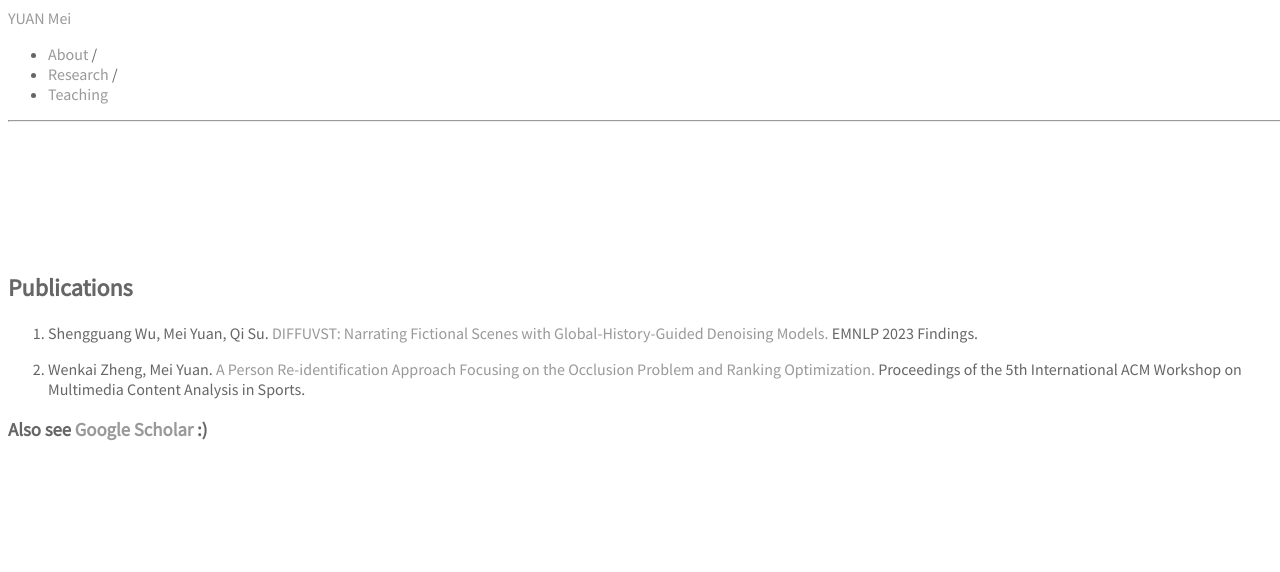
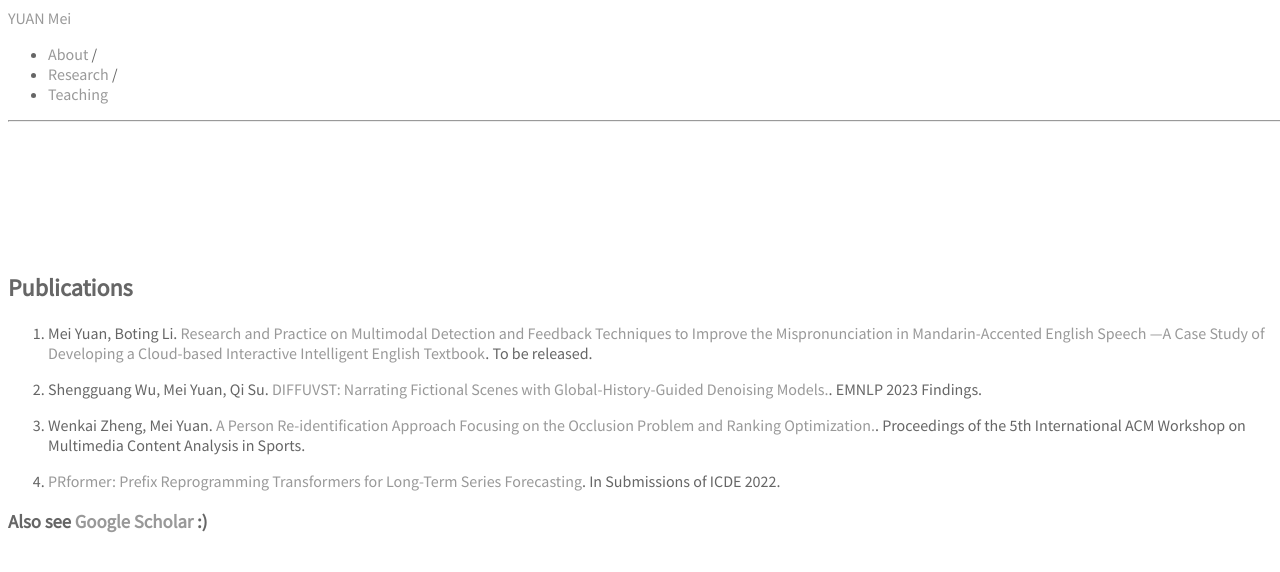
Before and after one commit to yuanapril/yuanapril.github.io, a Jekyll site: the page built from research.md, in a window 1280 px wide. Shown: the top 572 px of the page. Built offline with Jekyll 4.4.1, drawn with Linux system fonts in a browser that asks for light colours; some web fonts are replaced; our own code applies the rules of GitHub Pages for plain Markdown files.

Commit message:
Update research.md

```diff
--- a/research.md
+++ b/research.md
@@ -1,8 +1,12 @@
 ## Publications
 
-1. Shengguang Wu, Mei Yuan, Qi Su. [DIFFUVST: Narrating Fictional Scenes with Global-History-Guided Denoising Models.](https://arxiv.org/pdf/2312.07066v1) EMNLP 2023 Findings.
+1. Mei Yuan, Boting Li. [Research and Practice on Multimodal Detection and Feedback Techniques to Improve the Mispronunciation in Mandarin-Accented English Speech —A Case Study of Developing a Cloud-based Interactive Intelligent English Textbook](). To be released.
 
-2. Wenkai Zheng, Mei Yuan. [A Person Re-identification Approach Focusing on the Occlusion Problem and Ranking Optimization.](https://dl.acm.org/doi/abs/10.1145/3552437.3555692) Proceedings of the 5th International ACM Workshop on Multimedia Content Analysis in Sports.
+2. Shengguang Wu, Mei Yuan, Qi Su. [DIFFUVST: Narrating Fictional Scenes with Global-History-Guided Denoising Models.](https://arxiv.org/pdf/2312.07066v1). EMNLP 2023 Findings.
+
+3. Wenkai Zheng, Mei Yuan. [A Person Re-identification Approach Focusing on the Occlusion Problem and Ranking Optimization.](https://dl.acm.org/doi/abs/10.1145/3552437.3555692). Proceedings of the 5th International ACM Workshop on Multimedia Content Analysis in Sports.
+
+4. [PRformer: Prefix Reprogramming Transformers for Long-Term Series Forecasting](https://drive.google.com/file/d/1TxNETEoq7TEk3mdcXLK1xBS4mGOYvzY8/view). In Submissions of ICDE 2022.
 
 
 ### Also see [Google Scholar](https://scholar.google.com/citations?user=q4kZ8WMAAAAJ&hl=en) :)
```
